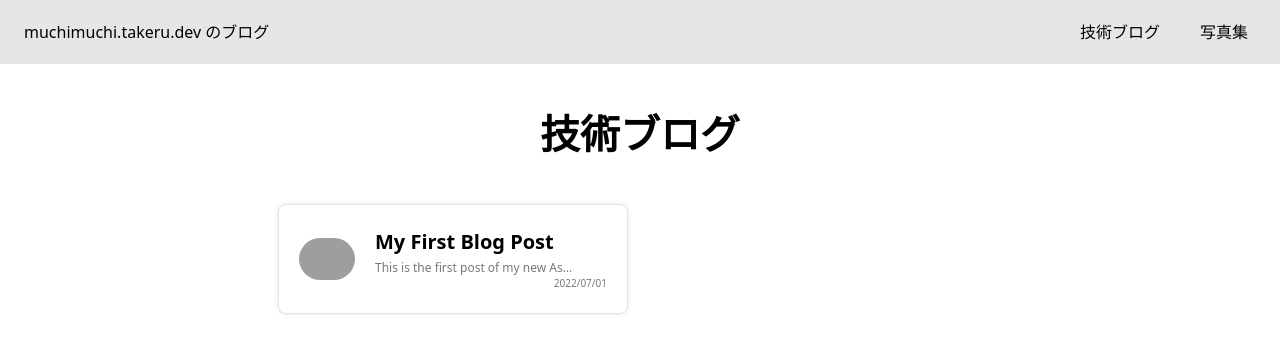
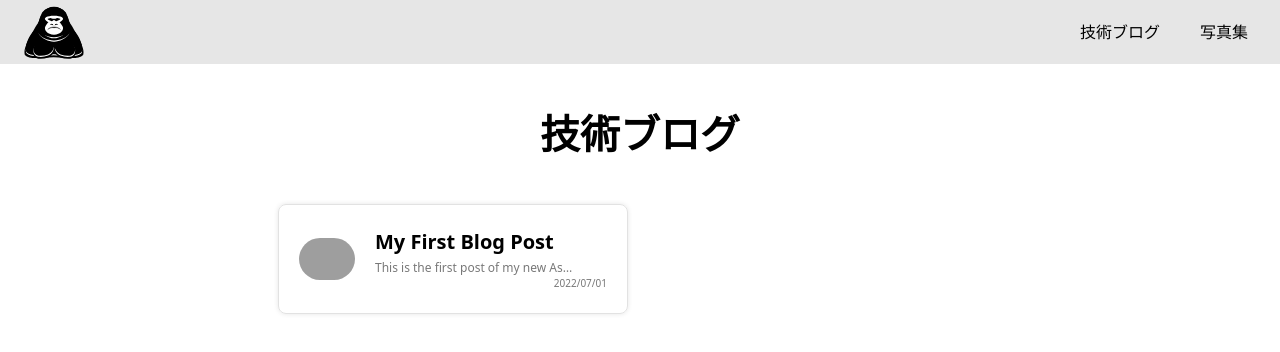
Before and after one commit to takerucam/portfolio, an Astro site: page / in a window 1280 px wide. Built offline with nearby package versions, Linux system fonts and the light colour scheme; Astro itself is replaced by a stand-in of ours; grey boxes are pictures that could not be loaded.

Commit message:
👍 ロゴ変更

```diff
--- a/src/components/Header.tsx
+++ b/src/components/Header.tsx
@@ -9,7 +9,7 @@ export default function Header() {
 
   return (
     <header className='sticky top-0 flex h-16 items-center justify-between bg-headerBackground px-6'>
-      <p>muchimuchi.takeru.dev のブログ</p>
+      <img src='/muchimuchi_logo_body.svg' alt='logo' width={60} height={60} />
       <nav className='invisible sm:visible'>
         <ul className='flex gap-6'>
           <li className='flex h-8 items-center p-2 transition duration-500 hover:font-bold'>
```
